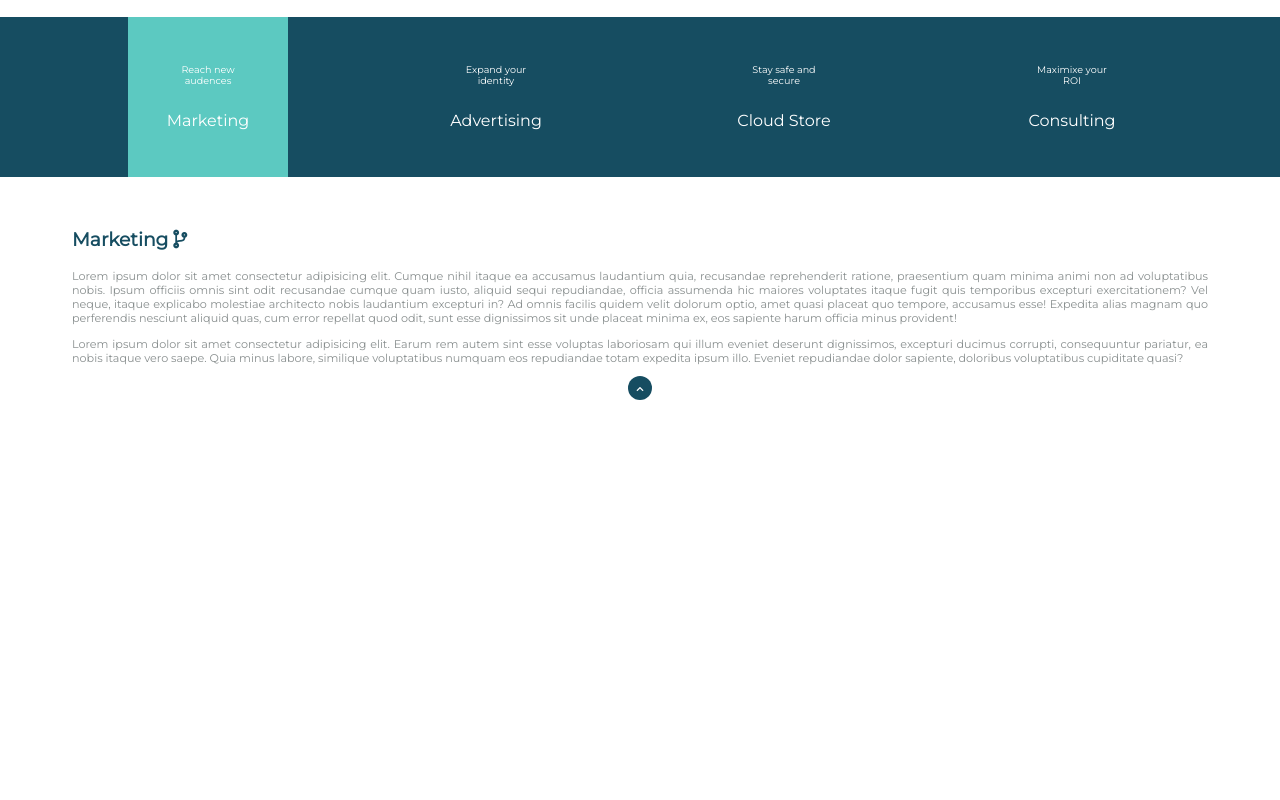
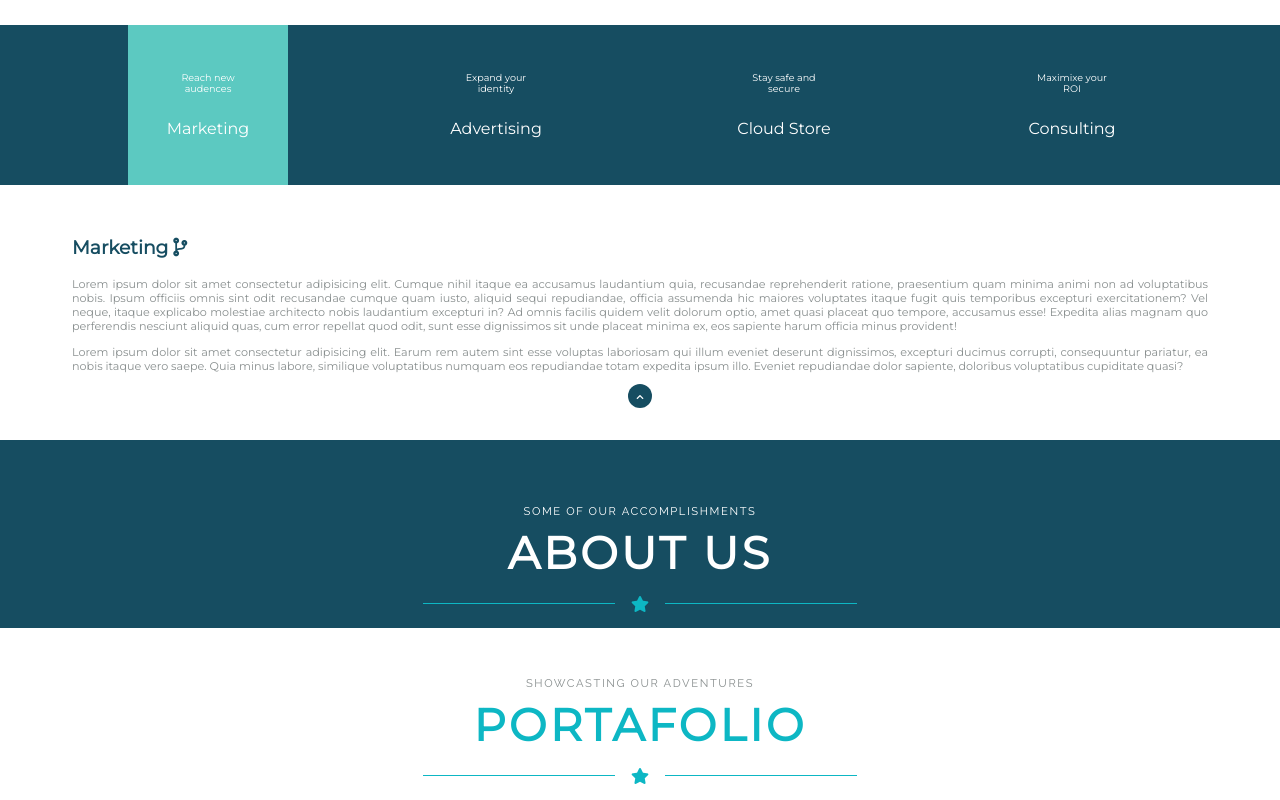
Before and after one commit to galbeiroc/test_company, a plain HTML site: page index.html in a window 1280 px wide. Shown: the part 1010-1810 px from the top of the page. Before the commit the page ends 1410 px from the top, so only its background shows below. Drawn offline with nearby package versions, Linux system fonts and the light colour scheme.

Commit message:
heading about us and portafolio

```diff
--- a/css/style.css
+++ b/css/style.css
@@ -189,7 +189,7 @@ body,
 }
 
 .services-heading {
-  margin: 0;
+  margin: 0.5rem 0 0 0 ;
   font-family: 'Montserrat', sans-serif;
   font-size: 2.8rem;
   color: #0db7c4;
@@ -211,6 +211,7 @@ body,
 }
 .fa-star {
   color: #0db7c4;
+  margin: 0 1rem;
 }
 .line-right {
   width: 12rem;
@@ -237,7 +238,6 @@ body,
   display: flex;
   flex-direction: column;
   justify-content: center;
-  align-items: stretch;
   width: 10rem;
   height: 10rem;
   margin: 0;
@@ -295,8 +295,6 @@ body,
   margin-left: 0.3rem;
 }
 
-
-
 .hide-description {
   width: 1.5rem;
   height: 1.5rem;
@@ -315,6 +313,76 @@ body,
   color: #ffffff;
 }
 
+/*end services */
+
+/*about us */
+.about-us {
+  margin-top: 2rem;
+  display: flex;
+  flex-direction: column;
+  justify-content: center;
+  align-items: center;
+  background-color: #164d61;
+}
+.about-us-header {
+  display: flex;
+  flex-direction: column;
+  justify-content: space-evenly;
+}
+.about-us-subheading {
+  text-align: center;
+  font-family: "Raleway", sans-serif;
+  font-size: 0.7rem;
+  color: #fff;
+  text-transform: uppercase;
+  font-weight: 300;
+  letter-spacing: 0.1rem;
+  margin: 4rem 0 0 0;
+}
+.about-us-heading {
+  text-align: center;
+  font-family: "Montserrat", sans-serif;
+  font-size: 2.8rem;
+  color: #fff;
+  letter-spacing: 0.2rem;
+  text-transform: uppercase;
+  margin: 0.5rem 0 0 0 ;
+}
+/*end about us  */
+
+/*portafolio */
+.portafolio{
+  display: flex;
+  flex-direction: column;
+  justify-content: center;
+  align-items: center;
+
+}
+.portafolio-subheading{
+  text-align: center;
+  margin: 3rem 0 0 0;
+  font-family: "Raleway", sans-serif;
+  font-size: 0.7rem;
+  color: #898f8f;
+  font-weight: 300;
+  letter-spacing: 0.1rem;
+  text-transform: uppercase;
+}
+
+.portafolio-heading {
+  text-align: center;
+  font-family: 'Montserrat', sans-serif;
+  font-size: 2.8rem;
+  color: #0db7c4;
+  font-weight: 700;
+  letter-spacing: 0.2rem;
+  text-transform: uppercase;
+  margin: 0.5rem 0 0 0 ;
+}
+
+.portafolio-content {
+
+}
 
 
-/*end services */
+/*end portafolio  */
--- a/index.html
+++ b/index.html
@@ -140,7 +140,9 @@
             numquam eos repudiandae totam expedita ipsum illo. Eveniet
             repudiandae dolor sapiente, doloribus voluptatibus cupiditate quasi?
           </p>
-          <button class="hide-description" onclick="hideAndShow()"><i class="fas fa-chevron-up"></i></button>
+          <button class="hide-description" onclick="hideAndShow()">
+            <i class="fas fa-chevron-up"></i>
+          </button>
         </div>
         <div id="Advertising" class="tabcontent">
           <h3 class="services-title">
@@ -168,7 +170,9 @@
             numquam eos repudiandae totam expedita ipsum illo. Eveniet
             repudiandae dolor sapiente, doloribus voluptatibus cupiditate quasi?
           </p>
-          <button class="hide-description" onclick="hideAndShow()"><i class="fas fa-chevron-up"></i></button>
+          <button class="hide-description" onclick="hideAndShow()">
+            <i class="fas fa-chevron-up"></i>
+          </button>
         </div>
         <div id="Cloud" class="tabcontent">
           <h3 class="services-title">
@@ -196,7 +200,9 @@
             numquam eos repudiandae totam expedita ipsum illo. Eveniet
             repudiandae dolor sapiente, doloribus voluptatibus cupiditate quasi?
           </p>
-          <button class="hide-description" onclick="hideAndShow()"><i class="fas fa-chevron-up"></i></button>
+          <button class="hide-description" onclick="hideAndShow()">
+            <i class="fas fa-chevron-up"></i>
+          </button>
         </div>
         <div id="Consulting" class="tabcontent">
           <h3 class="services-title">
@@ -224,8 +230,40 @@
             numquam eos repudiandae totam expedita ipsum illo. Eveniet
             repudiandae dolor sapiente, doloribus voluptatibus cupiditate quasi?
           </p>
-          <button class="hide-description" onclick="hideAndShow()"><i class="fas fa-chevron-up"></i></button>
+          <button class="hide-description" onclick="hideAndShow()">
+            <i class="fas fa-chevron-up"></i>
+          </button>
         </div>
+      </div>
+    </section>
+    <section class="about-us">
+      <div class="about-us-header">
+        <h3 class="about-us-subheading">some of our accomplishments</h3>
+        <h1 class="about-us-heading">about us</h1>
+        <div class="services-line">
+          <div class="line-left"></div>
+          <i class="fas fa-star"></i>
+          <div class="line-right"></div>
+        </div>
+      </div>
+
+      <div class="about-us-content">
+
+      </div>
+    </section>
+    <section class="portafolio">
+      <div class="portafolio-header">
+        <h3 class="portafolio-subheading">showcasting our adventures</h3>
+        <h1 class="portafolio-heading">portafolio</h1>
+        <div class="services-line">
+          <div class="line-left"></div>
+          <i class="fas fa-star"></i>
+          <div class="line-right"></div>
+        </div>
+      </div>
+
+      <div class="portafolio-content">
+
       </div>
     </section>
     <script src="./js/index.js"></script>
--- a/js/index.js
+++ b/js/index.js
@@ -42,7 +42,7 @@ arrowLeft.addEventListener('click', () =>{
 //Right arrow click
 arrowRight.addEventListener('click', () =>{
     if (current === sliderImages.length-1) {
-        current = 1;
+        current = -1;
     }
     slideRight();
 })
```
